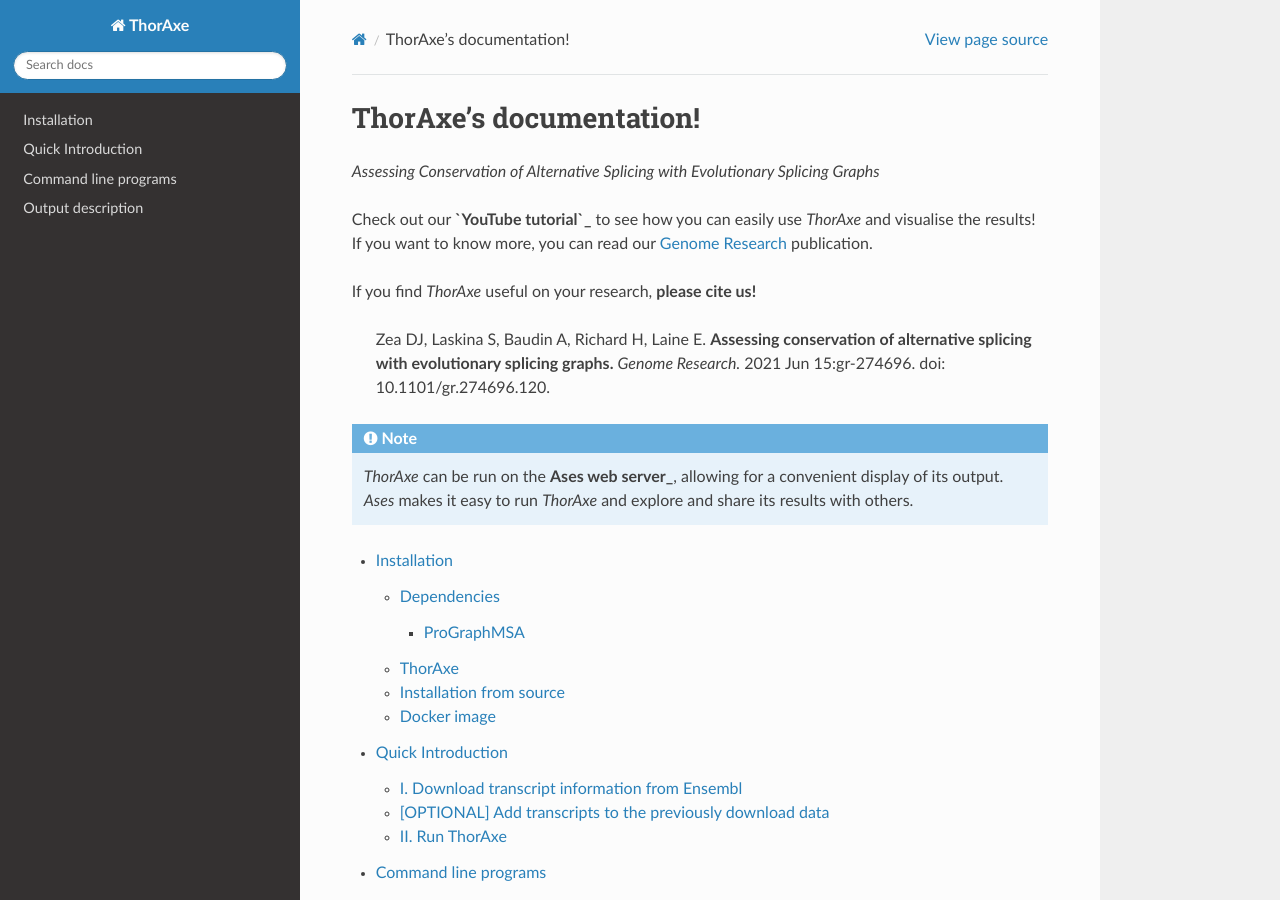
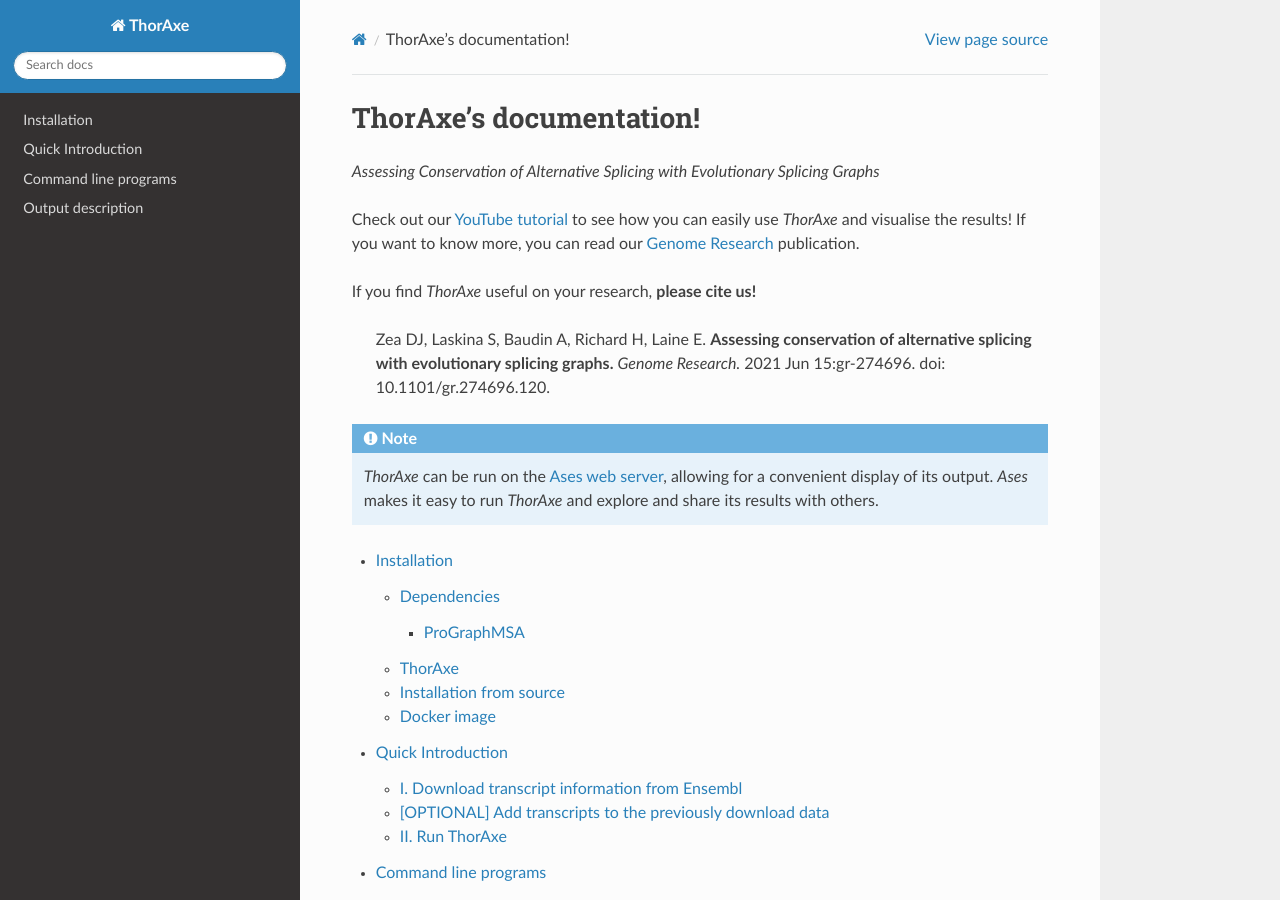
Before and after one commit to PhyloSofS-Team/thoraxe, a Sphinx documentation site: the page built from docs/source/index.rst, in a window 1280 px wide and 900 px high. Built offline with Sphinx 7.4.7 and the Read the Docs theme 2.0.0, drawn with Linux system fonts in a browser that asks for light colours; pages that are not in the unit, such as notebooks, are missing from menus.

Commit message:
Fix links

```diff
--- a/docs/source/index.rst
+++ b/docs/source/index.rst
@@ -3,7 +3,7 @@
 
 *Assessing Conservation of Alternative Splicing with Evolutionary Splicing Graphs*
 
-Check out our **`YouTube tutorial`_** to see how you can easily use *ThorAxe* and
+Check out our `YouTube tutorial`_ to see how you can easily use *ThorAxe* and
 visualise the results! If you want to know more, you can read our
 `Genome Research`_ publication.
 
@@ -15,7 +15,7 @@
 
 
 .. note::
-   *ThorAxe* can be run on the **Ases web server_**, allowing for a convenient
+   *ThorAxe* can be run on the `Ases web server`_, allowing for a convenient
    display of its output. *Ases* makes it easy to run *ThorAxe* and explore and
    share its results with others.
 
```
